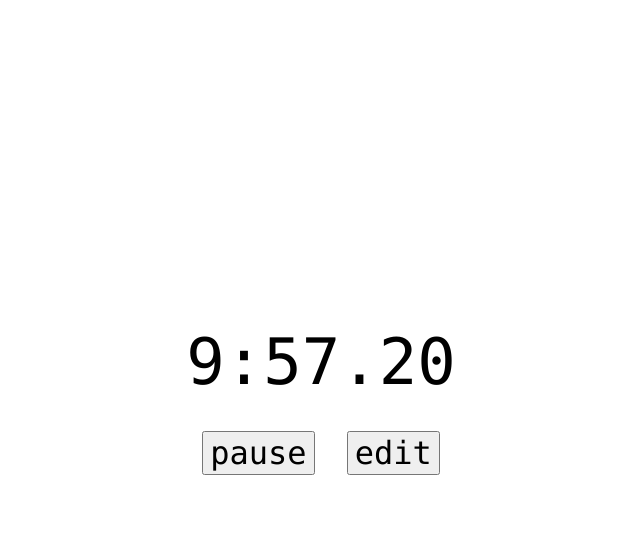
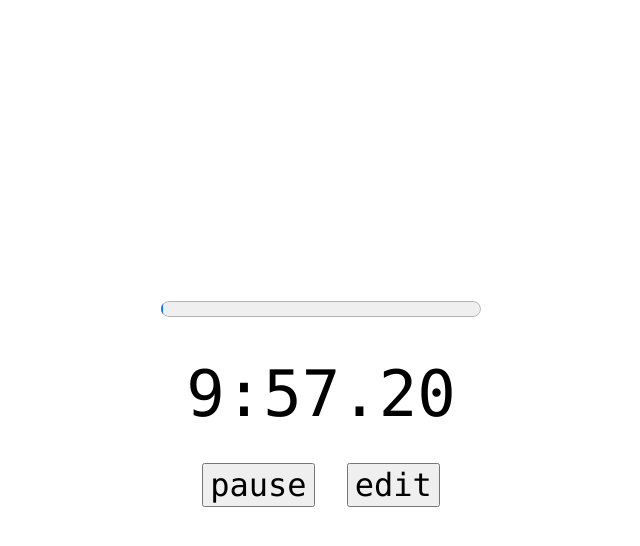
Before and after one commit to onsclom/fun-timer, a SvelteKit app: page / in a window 1280 px wide. Both pictures are taken after a click on the input "start". Shown: the top 546 px of the page, without its empty margins (319-959 px from the left). Built offline with nearby package versions, Linux system fonts and the light colour scheme.

Commit message:
Add progress bar

```diff
--- a/src/routes/+page.svelte
+++ b/src/routes/+page.svelte
@@ -6,9 +6,11 @@
 	let remainingTime = 0;
 	let raf: number;
 	let paused = false;
+	let totalTime = 0;
 
 	function startTimer() {
 		remainingTime = minute * 60 + second;
+		totalTime = remainingTime;
 		lastTime = performance.now();
 		running = true;
 		raf = requestAnimationFrame(timerLoop);
@@ -44,6 +46,7 @@
 justify-content: center; align-items: center; gap: 1rem"
 >
 	{#if running}
+		<progress value={totalTime - remainingTime} max={totalTime} />
 		<!-- playing view -->
 		<div style="font-size: 2rem">
 			{minute}:{pad(second)}.{pad(Math.floor((remainingTime % 1) * 100))}
```
